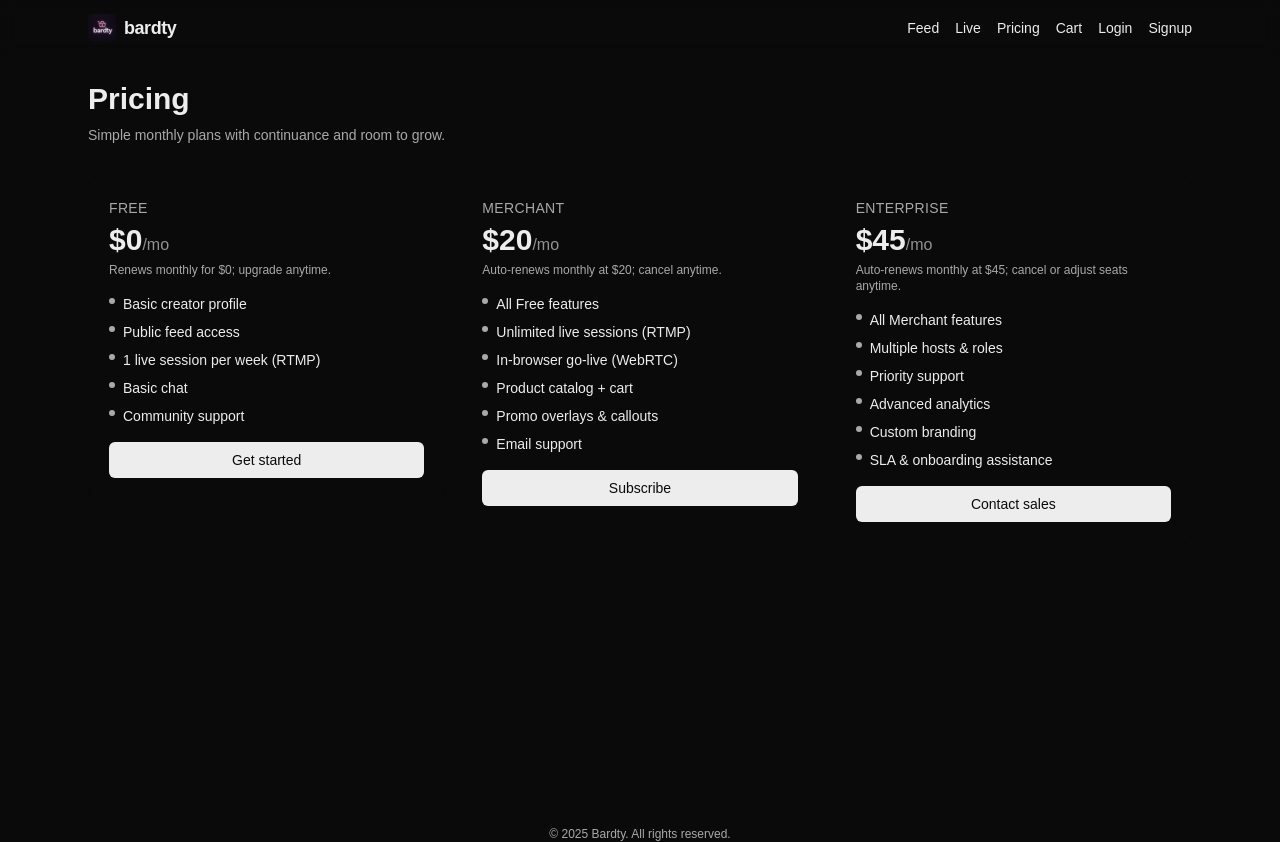
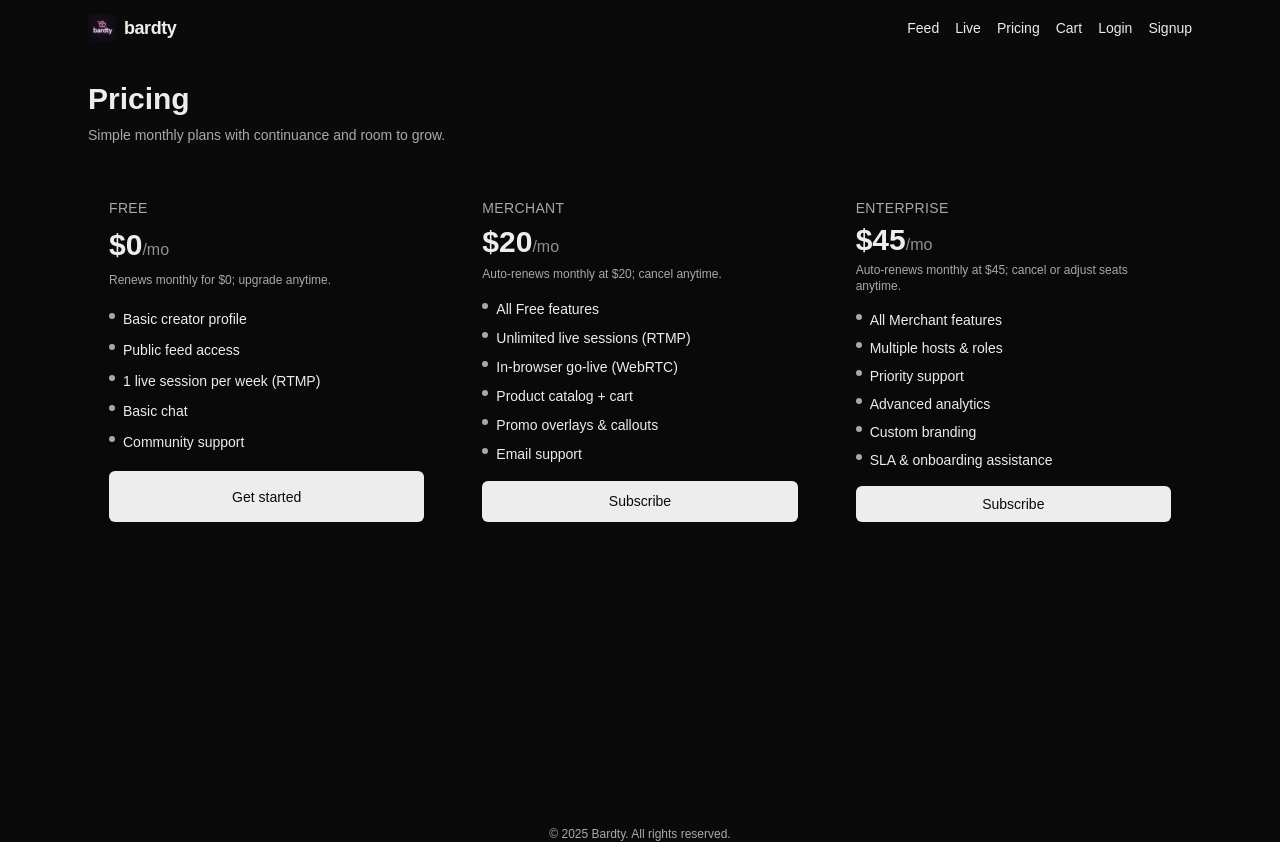
Before and after one commit to averagegio/bardty, a Next.js app: page /pricing in a window 1280 px wide. Built offline with nearby package versions, Linux system fonts and the light colour scheme.

Commit message:
feat(pricing): elevate card UI (shadow/hover/raise), route Merchant/Enterprise CTAs to checkout sidebar instead of signup

```diff
--- a/app/components/PricingCard.js
+++ b/app/components/PricingCard.js
@@ -1,12 +1,26 @@
 "use client";
 
-export default function PricingCard({ plan }) {
+export default function PricingCard({ plan, onSelect }) {
   const priceLabel = plan.priceMonthly === 0 ? "$0" : `$${plan.priceMonthly}`;
   return (
-    <div className="rounded-lg border border-black/[.08] dark:border-white/[.145] p-5 grid gap-4">
+    <div
+      className="group rounded-xl border border-black/[.08] dark:border-white/[.145] p-5 grid gap-4 shadow-sm hover:shadow-lg hover:-translate-y-0.5 transition-all duration-200 bg-background/95"
+      role="button"
+      tabIndex={0}
+      onClick={() => onSelect?.(plan)}
+      onKeyDown={(e) => {
+        if (e.key === "Enter" || e.key === " ") {
+          e.preventDefault();
+          onSelect?.(plan);
+        }
+      }}
+    >
       <div className="grid gap-1">
         <div className="text-sm uppercase tracking-wide text-foreground/70">{plan.name}</div>
-        <div className="text-3xl font-semibold">{priceLabel}<span className="text-base font-normal text-foreground/60">/mo</span></div>
+        <div className="text-3xl font-semibold">
+          {priceLabel}
+          <span className="text-base font-normal text-foreground/60">/mo</span>
+        </div>
         <div className="text-xs text-foreground/70">{plan.continuance}</div>
       </div>
       <ul className="grid gap-2 text-sm">
@@ -17,12 +31,26 @@ export default function PricingCard({ plan }) {
           </li>
         ))}
       </ul>
+      {plan.id === "free" ? (
         <a
           href={plan.cta.href}
           className="inline-flex items-center justify-center rounded-md bg-foreground text-background px-4 py-2 text-sm font-medium hover:opacity-90"
+          onClick={(e) => e.stopPropagation()}
         >
           {plan.cta.label}
         </a>
+      ) : (
+        <button
+          type="button"
+          className="inline-flex items-center justify-center rounded-md bg-foreground text-background px-4 py-2 text-sm font-medium hover:opacity-90"
+          onClick={(e) => {
+            e.stopPropagation();
+            onSelect?.(plan);
+          }}
+        >
+          {plan.cta.label}
+        </button>
+      )}
     </div>
   );
 }
--- a/app/pricing/page.js
+++ b/app/pricing/page.js
@@ -24,9 +24,7 @@ export default function PricingPage() {
       </div>
       <div className="grid gap-4 md:grid-cols-3">
         {pricingPlans.map((plan) => (
-          <div key={plan.id} onClick={() => handleSelect(plan)} className="cursor-pointer">
-            <PricingCard plan={plan} />
-          </div>
+          <PricingCard key={plan.id} plan={plan} onSelect={handleSelect} />
         ))}
       </div>
       <CheckoutSidebar open={checkoutOpen} plan={selectedPlan} onClose={() => setCheckoutOpen(false)} />
--- a/lib/pricing.js
+++ b/lib/pricing.js
@@ -23,7 +23,7 @@ export const pricingPlans = [
     currency: "USD",
     interval: "month",
     label: "$20",
-    cta: { label: "Subscribe", href: "/signup?plan=merchant" },
+    cta: { label: "Subscribe", href: "#checkout" },
     continuance: "Auto-renews monthly at $20; cancel anytime.",
     features: [
       "All Free features",
@@ -41,7 +41,7 @@ export const pricingPlans = [
     currency: "USD",
     interval: "month",
     label: "$45",
-    cta: { label: "Contact sales", href: "/signup?plan=enterprise" },
+    cta: { label: "Subscribe", href: "#checkout" },
     continuance: "Auto-renews monthly at $45; cancel or adjust seats anytime.",
     features: [
       "All Merchant features",
```
Lines whose indentation alone changed are shown as unchanged.
